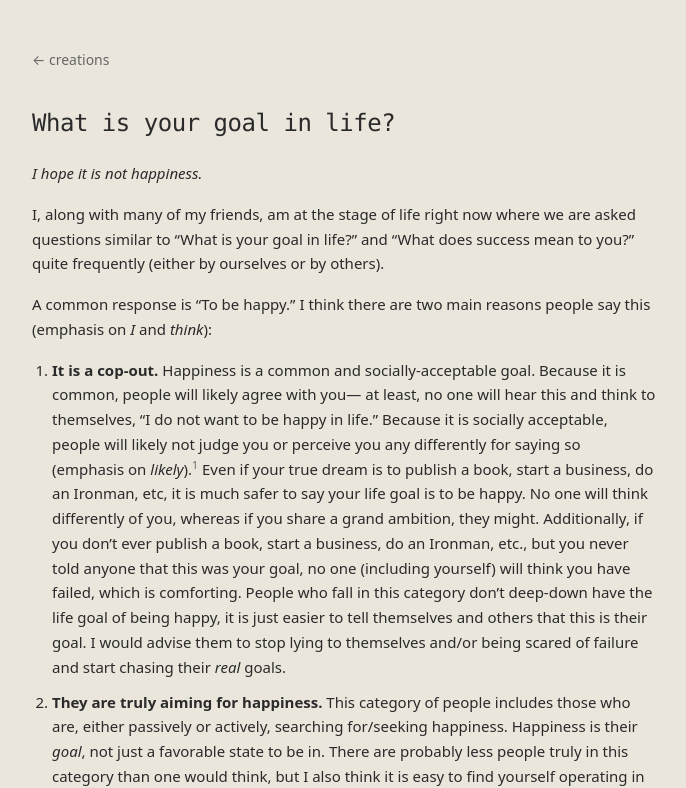
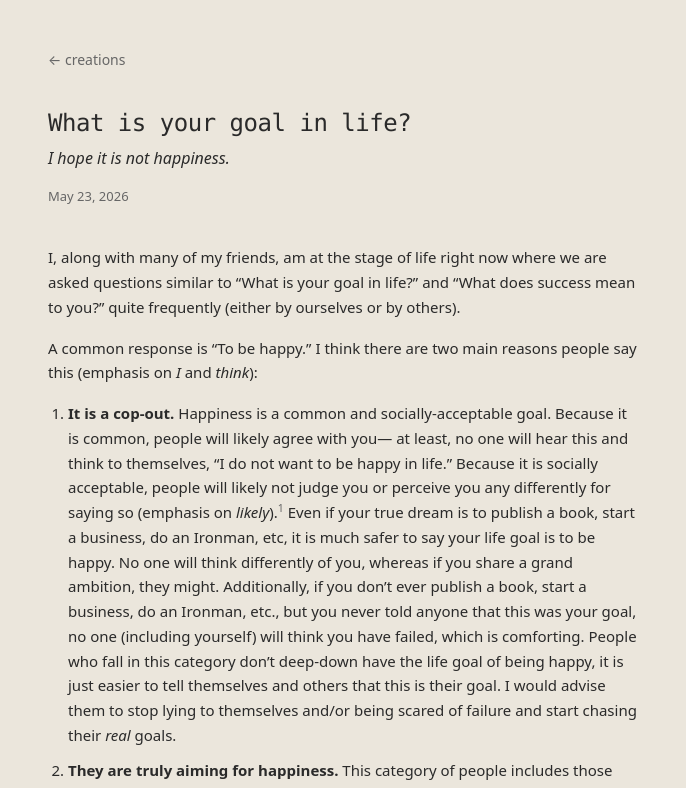
Before and after one commit to jaansiparsa/jaansi-site, a React (Vite) app: page /blog/what-is-your-goal-in-life in a window 1280 px wide. Shown: the top 788 px of the page, without its empty margins (296-982 px from the left). Built offline with nearby package versions, Linux system fonts and the light colour scheme.

Commit message:
small change

```diff
--- a/src/content/what-is-your-goal-in-life.md
+++ b/src/content/what-is-your-goal-in-life.md
@@ -1,5 +1,3 @@
-_I hope it is not happiness._
-
 I, along with many of my friends, am at the stage of life right now where we are asked questions similar to “What is your goal in life?” and “What does success mean to you?” quite frequently (either by ourselves or by others).
 
 A common response is “To be happy.” I think there are two main reasons people say this (emphasis on _I_ and _think_):
@@ -27,7 +25,7 @@ If the answer is yes, then what gives you hedonic well-being is the same as what
 
 Now let’s examine the other side of the spectrum, in which the things that provide you hedonic well-being have no overlap with the things that provide you eudaimonic well-being. Let’s assume that we derive momentary pleasure from spending time with friends and eating good food, but now these things add no fulfillment or meaning to our life, and the things that provide long-term fulfillment require many short-term actions that we derive no pleasure from. In this case, if we were to follow the advice of “do what makes us happy,” we would never make any progress towards what makes us fulfilled long term. And this unfulfillment would, in turn, cause us to be unhappy. But we think the root problem is unhappiness and so we continue to strive for happiness, which obviously solves nothing.
 
-Most of us are neither the first or second case but somewhere between the two. If we spent time with friends and ate good food every day for the rest of our lives maybe we would feel happy but something would feel off. Maybe something would feel missing? Or wrong? It’s hard for me to imagine we could feel happy long term by consistently doing what makes us happy short-term. For one, if we ever were in circumstances that limited our access to these short-term sources of happiness, we would immediately not be happy anymore (scary!). Personally, I would not like my happiness to be dependent on how easy it is for me to spend time with friends and eat good food. Additionally, we will not find long-term fulfillment by always doing what gives us short-term pleasure, and as we become more and more unfulfilled with life, the harder it gets to derive even short-term pleasure from things. One who is fulfilled and aligned with their long-term goals is much more likely to find pleasure in the little things because they are not reliant on them as their sole source of happiness.
+Most of us are neither the first or second case but somewhere between the two. If we spent time with friends and ate good food every day for the rest of our lives maybe we would feel happy but something would feel off. Maybe something would feel missing? Or wrong? It’s hard for me to imagine we could feel happy long term by consistently doing what makes us happy short-term. For one, if we ever were in circumstances that limited our access to these short-term sources of happiness, we would immediately not be happy anymore (scary!). Personally, I would not like my happiness to be reliant on how easy it is for me to spend time with friends and eat good food. Additionally, we will not find long-term fulfillment by always doing what gives us short-term pleasure, and as we become more and more unfulfilled with life, the harder it gets to derive even short-term pleasure from things. One who is fulfilled and aligned with their long-term goals is much more likely to find pleasure in the little things because they are not reliant on them as their sole source of happiness.
 
 Sometimes people (I am one of them) don’t know what makes them happy, apart from the given, trivial things (like spending time with loved ones, seeing beautiful sights, hearing beautiful sounds, etc.). This can cause anguish because “how am I supposed to know what I want to do with my life if I don’t even know what makes me happy.” This logic is quite backwards. Chasing happiness because you are unhappy is like taking cough drops because you are sick. It soothes the symptom, but not the cause.
 
--- a/src/pages/BlogArticle.css
+++ b/src/pages/BlogArticle.css
@@ -1,5 +1,20 @@
 .blog-article h1 {
   text-transform: none;
+  margin-bottom: 0.5rem;
+}
+
+.blog-subtitle {
+  margin: 0 0 0.5rem;
+  font-style: italic;
+  color: var(--fg);
+  line-height: 1.55;
+}
+
+.blog-date {
+  display: block;
+  margin-bottom: 2.5rem;
+  font-size: 0.8125rem;
+  color: var(--muted);
 }
 
 .blog-article-body {
--- a/src/pages/BlogArticle.tsx
+++ b/src/pages/BlogArticle.tsx
@@ -23,6 +23,12 @@ export function BlogArticlePage() {
         ← creations
       </Link>
       <h1>{post.title}</h1>
+      {post.description.map((line) => (
+        <p key={line} className="blog-subtitle">{line}</p>
+      ))}
+      {post.date && (
+        <time className="blog-date">{post.date}</time>
+      )}
       <div
         className="blog-article-body"
         dangerouslySetInnerHTML={{ __html: html }}
--- a/src/pages/ContentPage.css
+++ b/src/pages/ContentPage.css
@@ -2,7 +2,7 @@
   --content-width: min(40rem, 100%);
   width: var(--content-width);
   margin: 0 auto;
-  padding: 3rem 0.5rem 4rem;
+  padding: 3rem clamp(1.25rem, 4vw, 1.5rem) 4rem;
 }
 
 .content-back {
--- a/src/posts.ts
+++ b/src/posts.ts
@@ -4,6 +4,7 @@ export type BlogPost = {
   slug: string;
   title: string;
   description: string[];
+  date?: string;
   body: string;
 };
 
@@ -12,6 +13,7 @@ export const blogPosts: BlogPost[] = [
     slug: "what-is-your-goal-in-life",
     title: "What is your goal in life?",
     description: ["I hope it is not happiness."],
+    date: "May 23, 2026",
     body: articleMarkdown,
   },
 ];
```
